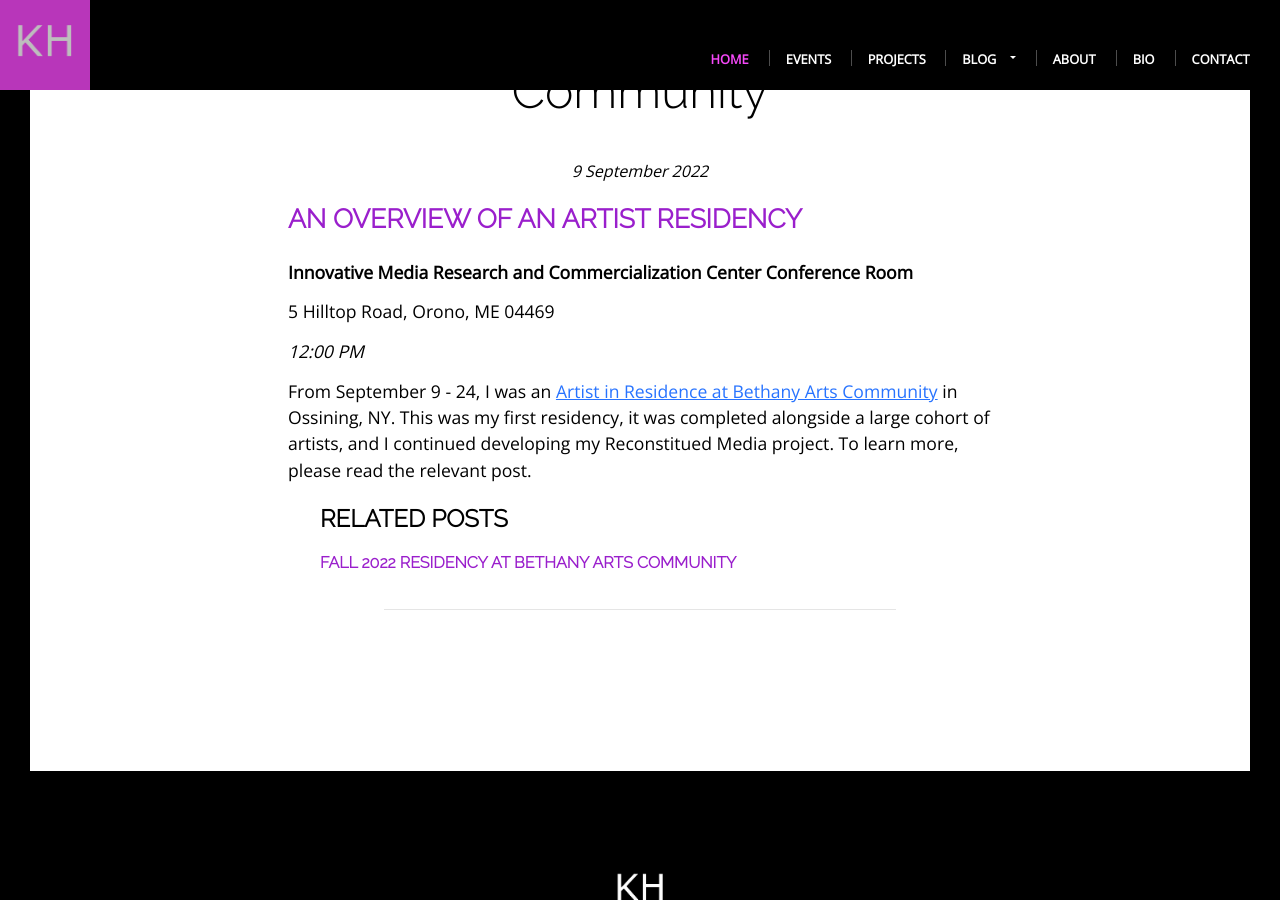
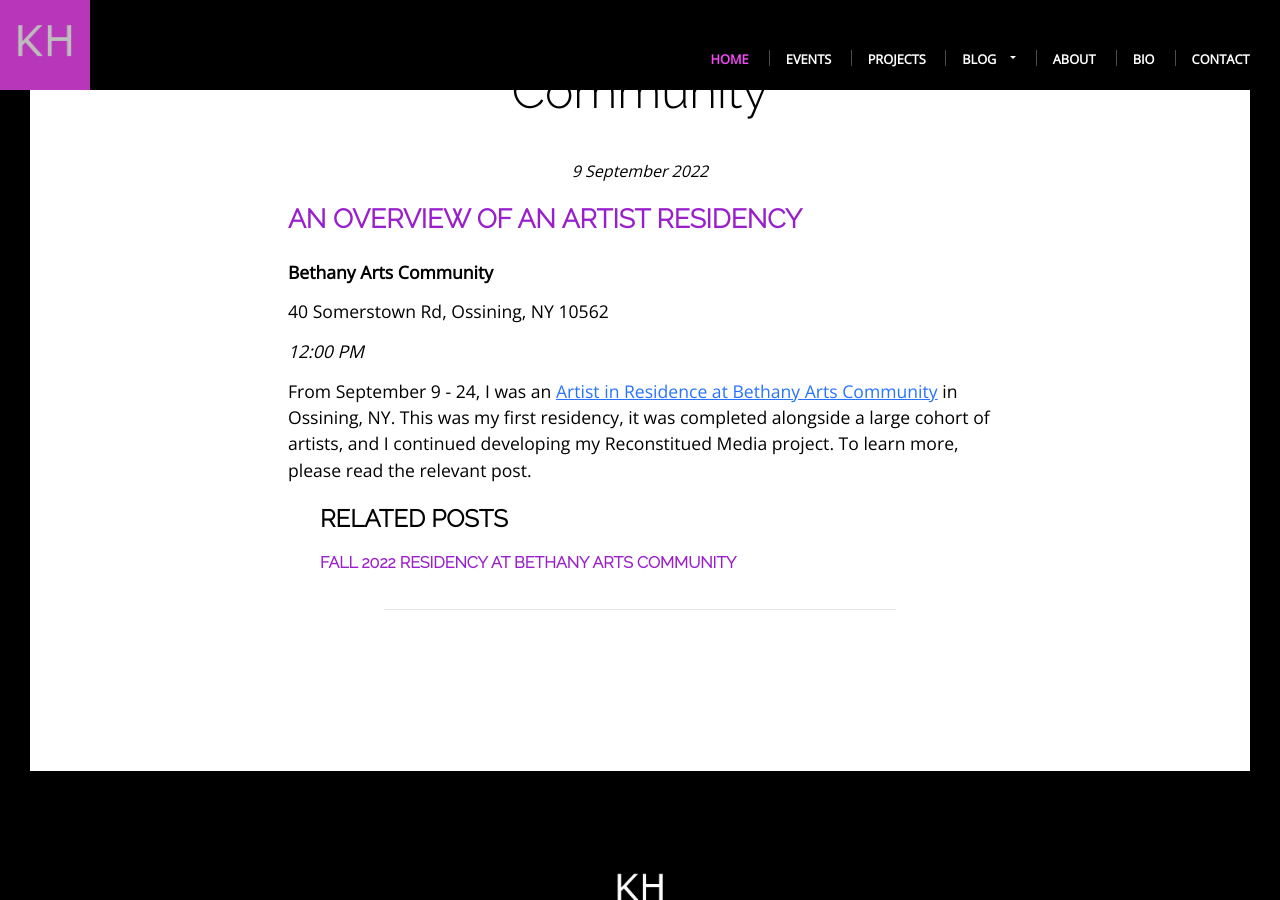
Before and after one commit to khoeger/khoeger.github.io, a Jekyll site: the page built from _events_list/2022-09-09-MFA-BethanyArts-FallResidency.markdown, in a window 1280 px wide and 900 px high, scrolled down 521 px. Built offline with Jekyll 4.4.1, drawn with Linux system fonts in a browser that asks for light colours.

Commit message:
Fix BAC address

```diff
--- a/_events_list/2022-09-09-MFA-BethanyArts-FallResidency.markdown
+++ b/_events_list/2022-09-09-MFA-BethanyArts-FallResidency.markdown
@@ -3,8 +3,8 @@
 title: Fall 2022 Residency at Bethany Arts Community
 date: 2022-09-09 17:00:00 +0500
 image: /assets/img/2022/11/bac_header.jpg
-location-title: Innovative Media Research and Commercialization Center Conference Room
-location: 5 Hilltop Road, Orono, ME 04469
+location-title: Bethany Arts Community
+location: 40 Somerstown Rd, Ossining, NY 10562
 type: art residency
 role: artist
 project-tag: reconstitutedMedia
```
